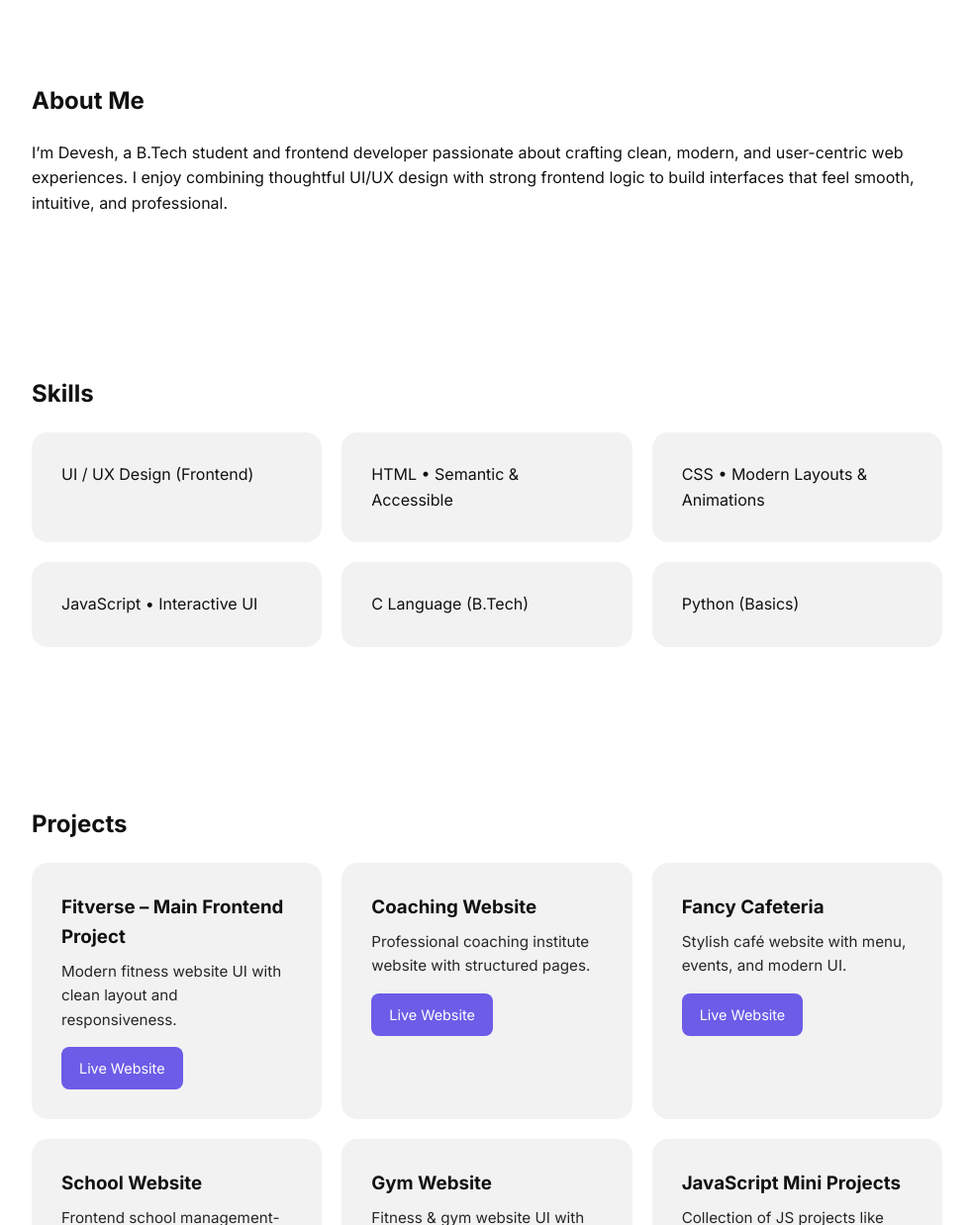
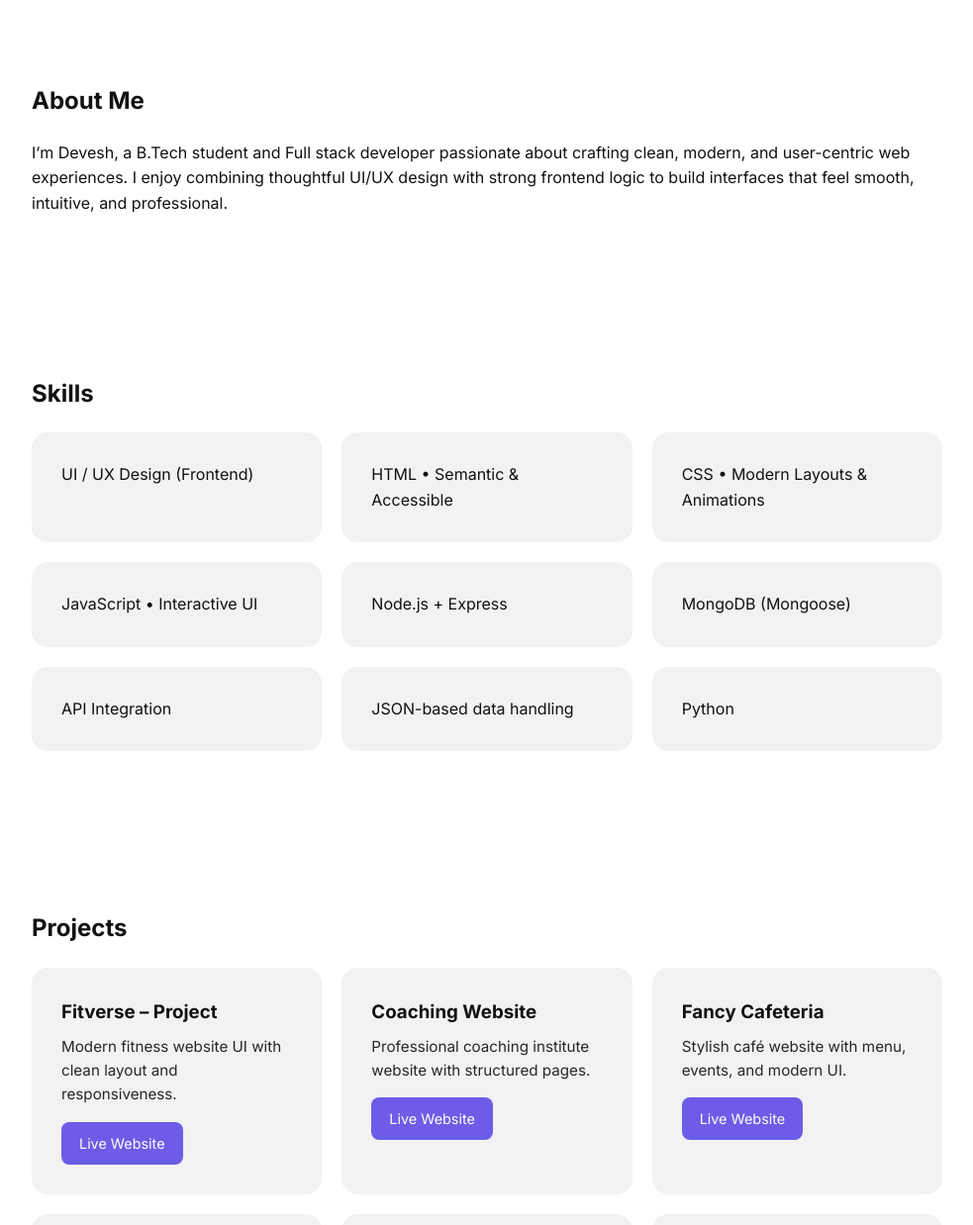
Before and after one commit to deveshrdev98-ship-it/Portfolio, a plain HTML site: page index.html in a window 1280 px wide. Shown: the part 715-1953 px from the top of the page at 99% size, without its empty margins (148-1131 px from the left). Drawn offline with Linux system fonts and the light colour scheme.

Commit message:
index.html

```diff
--- a/index.html
+++ b/index.html
@@ -29,14 +29,14 @@
   <!-- Hero -->
   <section class="hero">
     <h1>Hi, I'm <span>Devesh</span></h1>
-    <p>Frontend Developer • UI/UX Focused • Clean & Modern Web</p>
+    <p>Full Stack Developer • UI/UX Focused • Clean & Modern Web</p>
   </section>
 
   <!-- About -->
   <section id="about" class="section">
     <h2>About Me</h2>
     <p>
-      I’m Devesh, a B.Tech student and frontend developer passionate about crafting
+      I’m Devesh, a B.Tech student and Full stack developer passionate about crafting
       clean, modern, and user-centric web experiences. I enjoy combining thoughtful
       UI/UX design with strong frontend logic to build interfaces that feel smooth,
       intuitive, and professional.
@@ -51,8 +51,11 @@
       <div class="card">HTML • Semantic & Accessible</div>
       <div class="card">CSS • Modern Layouts & Animations</div>
       <div class="card">JavaScript • Interactive UI</div>
-      <div class="card">C Language (B.Tech)</div>
-      <div class="card">Python (Basics)</div>
+      <div class="card">Node.js + Express</div>
+      <div class="card">MongoDB (Mongoose)</div>
+      <div class="card">API Integration</div>
+      <div class="card">JSON-based data handling</div>
+      <div class="card">Python</div>
     </div>
   </section>
 
@@ -63,7 +66,7 @@
   <div class="grid">
 
     <div class="card project-card">
-      <h3>Fitverse – Main Frontend Project</h3>
+      <h3>Fitverse – Project</h3>
       <p>Modern fitness website UI with clean layout and responsiveness.</p>
       <a href="https://deveshrdev98-ship-it.github.io/Fitverse-Frontend/" target="_blank" class="project-btn">
         Live Website
```
